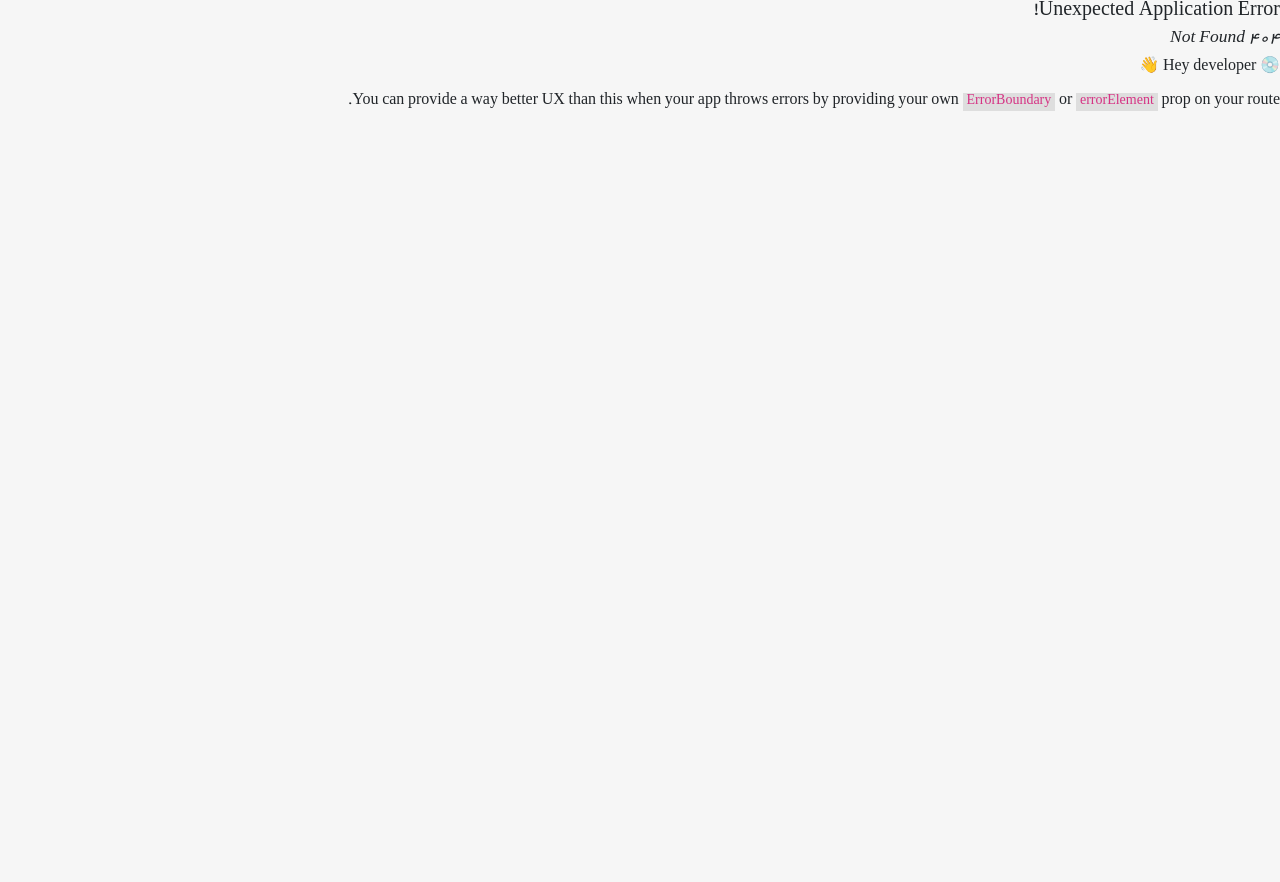
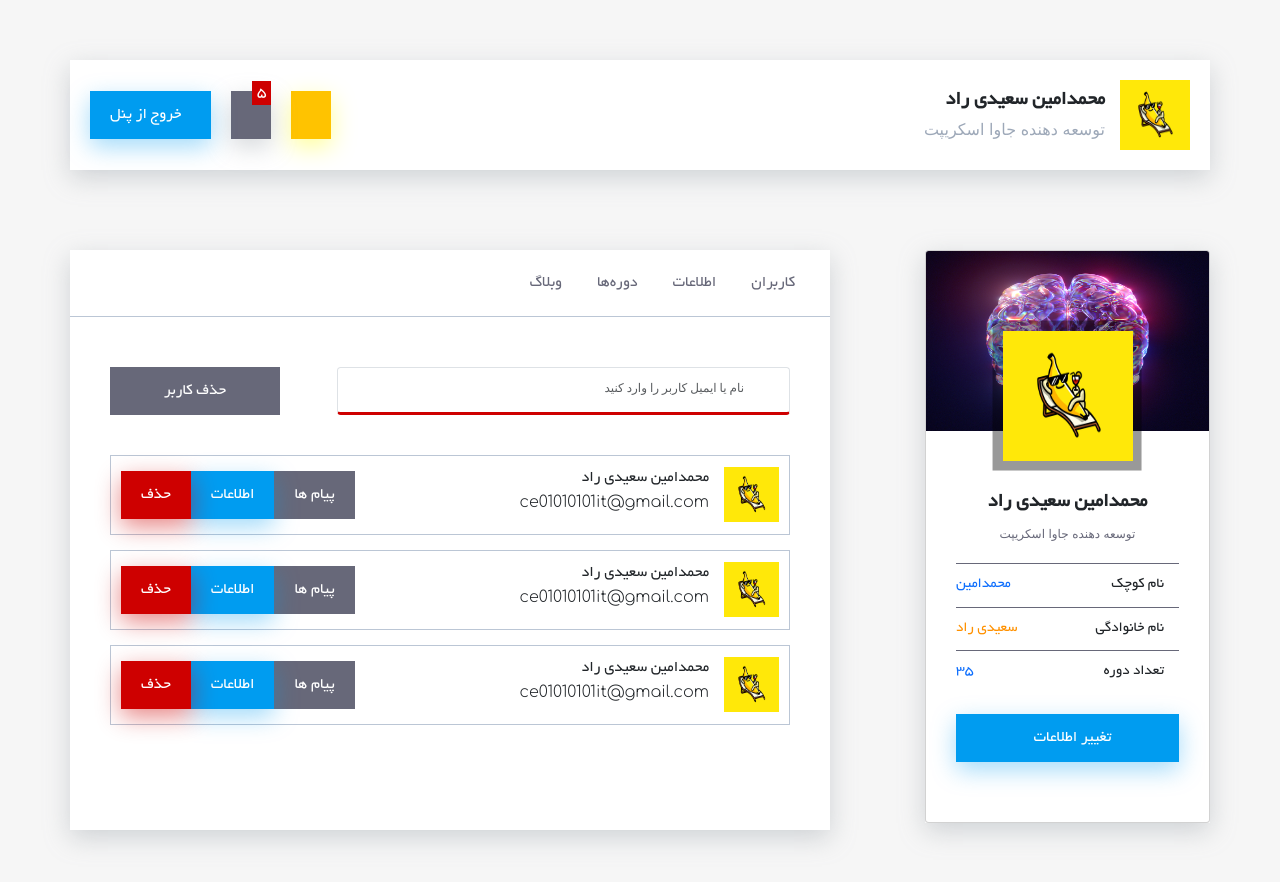
Before and after one commit to dosepehr/redux-adminPanel, a React (Vite) app: page /users in a window 1280 px wide. Before the commit this address had no page. Shown: the top 882 px of the page. Before the commit the page ends 800 px from the top, so only its background shows below. Built offline with nearby package versions, Linux system fonts and the light colour scheme.

Commit message:
make Users Page

```diff
--- /dev/null
+++ b/src/Pages/Users/Users.css
@@ -0,0 +1,111 @@
+.users {
+    padding: 4rem;
+    height: 81.5%;
+    overflow-y: auto;
+}
+
+.users__form-search {
+    display: flex;
+    gap: 2rem;
+}
+
+.active {
+    width: 12rem;
+    height: 2px;
+    background-color: var(--blue);
+    position: absolute;
+    top: 6.5rem;
+    right: 1%;
+}
+
+.users__list {
+    padding: 4rem 0;
+    display: flex;
+    flex-direction: column;
+    gap: 1.5rem;
+}
+
+.uesrs__item {
+    display: flex;
+    align-items: center;
+    justify-content: space-between;
+    padding: 1rem;
+    border: 1px solid var(--white-700);
+}
+
+.users__info {
+    display: flex;
+    align-items: center;
+    justify-content: flex-start;
+    gap: 1.5rem;
+}
+
+.users__img {
+    width: 5.5rem;
+    height: 5.5rem;
+}
+
+.sender-tickets-details {
+    background-color: var(--white-900);
+    padding: 2rem;
+}
+
+.subject-ticket {
+    color: var(--dark-orange);
+    font-weight: bold;
+    margin-bottom: 2rem;
+}
+
+.ticket-box {
+    padding: 2rem 4rem;
+}
+
+.tickets-cards-wrapper .card {
+    margin: 4rem 0 0;
+}
+
+.ticket-subject-text {
+    color: var(--dark-orange);
+}
+
+.ticket-subject-text a {
+    font-size: 1.6rem;
+    color: currentColor;
+}
+
+.ticket-subject-text a:hover {
+    color: var(--orange);
+}
+
+.ticket-reply-text {
+    font-size: 1.5rem;
+    color: var(--secondry-light);
+}
+
+.ticket__icon {
+    width: 3rem;
+    height: 3rem;
+    fill: currentColor;
+}
+
+.check-icon {
+    fill: var(--green);
+}
+
+/* dark mode */
+
+.dark .sender-tickets-details {
+    background-color: var(--secondry-light);
+    padding: 2rem;
+}
+
+.dark .ticket-subject-text {
+    background-color: var(--secondry-light);
+}
+
+.dark .ticket-reply-text {
+    background-color: var(--white-700);
+    color: var(--secondry-light);
+}
+
+/* end dark mode */
--- /dev/null
+++ b/src/Pages/Users/Users.jsx
@@ -0,0 +1,75 @@
+import React from 'react';
+import { Link } from 'react-router-dom';
+import UserItem from '../../components/UserItem';
+
+import './Users.css';
+
+export default function Users() {
+    return (
+        <div class='col-8 content px-0'>
+            <div class='content__wrapper'>
+                <ul class='content__tabs'>
+                    <li class='content__tab'>
+                        <Link to='/users' class='content__tab-link'>
+                            <span class='fa fa-user'></span>
+                            کاربران
+                        </Link>
+                    </li>
+                    <li class='content__tab'>
+                        <Link to='/infos' class='content__tab-link'>
+                            <span class='fa fa-book'></span>
+                            اطلاعات
+                        </Link>
+                    </li>
+                    <li class='content__tab'>
+                        <Link to='/courses' class='content__tab-link'>
+                            <span class='fa fa-store'></span>
+                            دوره‌ها
+                        </Link>
+                    </li>
+
+                    <li class='content__tab'>
+                        <Link to='/articles' class='content__tab-link'>
+                            <span class='fa fa-newspaper'></span>
+                            وبلاگ
+                        </Link>
+                    </li>
+                </ul>
+
+                <div class='users'>
+                    <form
+                        action='#'
+                        class='form row justify-content-between gap-3 mx-0'
+                    >
+                        <div class='form__box-input col-8 px-0'>
+                            <span class='fa fa-search form__icon form__icon-search'></span>
+
+                            <input
+                                type='search'
+                                name=''
+                                id='search'
+                                placeholder='نام یا ایمیل کاربر را وارد کنید '
+                                class='form-control form__input'
+                                required
+                            />
+                        </div>
+                        <button
+                            type='reset'
+                            class='btn-custome btn-custome--gray col-3'
+                        >
+                            حذف کاربر
+                        </button>
+                    </form>
+
+                    <div class='users__list-container'>
+                        <div class='users__list users__list-wrapper'>
+                            <UserItem />
+                            <UserItem />
+                            <UserItem />
+                        </div>
+                    </div>
+                </div>
+            </div>
+        </div>
+    );
+}
```
Also changed, not shown: src/router/router.jsx (+7 -0 lines).
